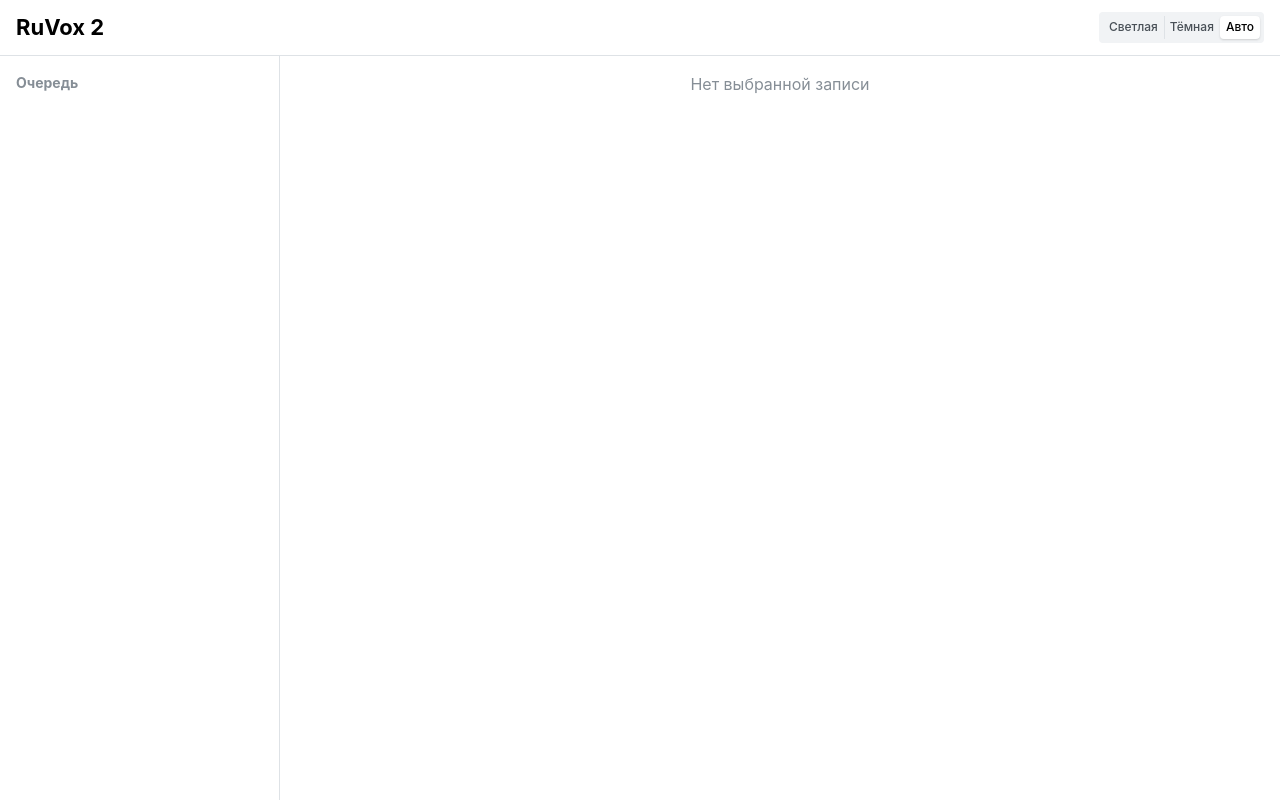
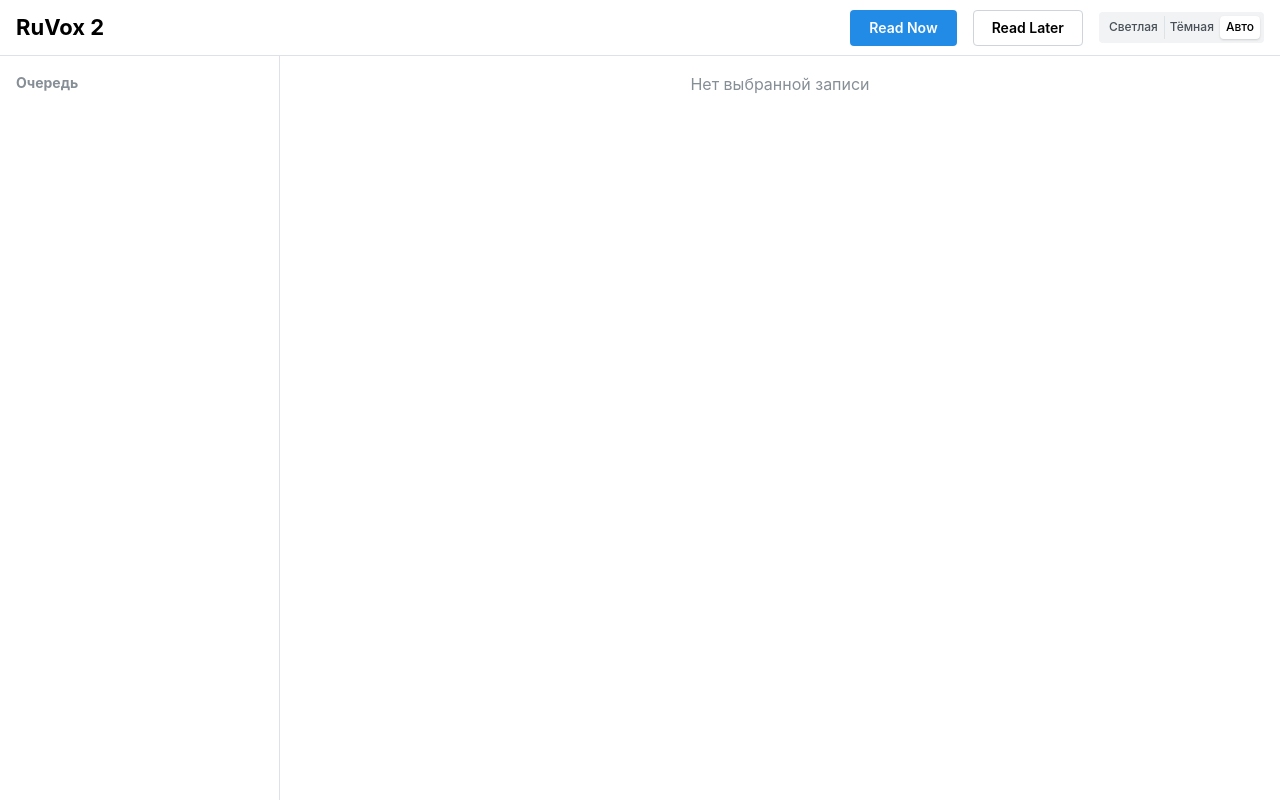
Before and after one commit to xilec/RuVox, a React (Vite) app: page / in a window 1280 px wide. Built offline with nearby package versions, Linux system fonts and the light colour scheme.

Commit message:
feat(ui): Read Now / Read Later buttons with hotkeys

```diff
--- a/src/components/AppShell.tsx
+++ b/src/components/AppShell.tsx
@@ -1,11 +1,42 @@
-import { AppShell as MantineAppShell, Title, Group } from '@mantine/core';
+import { AppShell as MantineAppShell, Title, Group, Button } from '@mantine/core';
+import { useHotkeys } from '@mantine/hooks';
+import { notifications } from '@mantine/notifications';
 import { useState } from 'react';
 import type { TextEntry } from '../lib/tauri';
+import { commands } from '../lib/tauri';
 import { ThemeSwitcher } from './ThemeSwitcher';
 import { TextViewer } from './TextViewer';
 
 export function AppShell() {
   const [selectedEntry] = useState<TextEntry | null>(null);
+  const [pending, setPending] = useState(false);
+
+  async function addEntry(playWhenReady: boolean) {
+    if (pending) return;
+    setPending(true);
+    try {
+      await commands.addClipboardEntry(playWhenReady);
+      notifications.show({
+        title: 'Добавлено в очередь',
+        message: playWhenReady ? 'Текст будет воспроизведён сразу' : 'Текст добавлен для прослушивания позже',
+        color: 'green',
+      });
+    } catch (err) {
+      const message = err instanceof Error ? err.message : String(err);
+      notifications.show({
+        title: 'Ошибка',
+        message,
+        color: 'red',
+      });
+    } finally {
+      setPending(false);
+    }
+  }
+
+  useHotkeys([
+    ['ctrl+shift+1', () => addEntry(true)],
+    ['ctrl+shift+2', () => addEntry(false)],
+  ]);
 
   return (
     <MantineAppShell
@@ -17,6 +48,22 @@ export function AppShell() {
         <Group h="100%" px="md" justify="space-between">
           <Title order={3}>RuVox 2</Title>
           <Group>
+            <Button
+              color="blue"
+              loading={pending}
+              disabled={pending}
+              onClick={() => addEntry(true)}
+            >
+              Read Now
+            </Button>
+            <Button
+              variant="default"
+              loading={pending}
+              disabled={pending}
+              onClick={() => addEntry(false)}
+            >
+              Read Later
+            </Button>
             <ThemeSwitcher />
           </Group>
         </Group>
```
